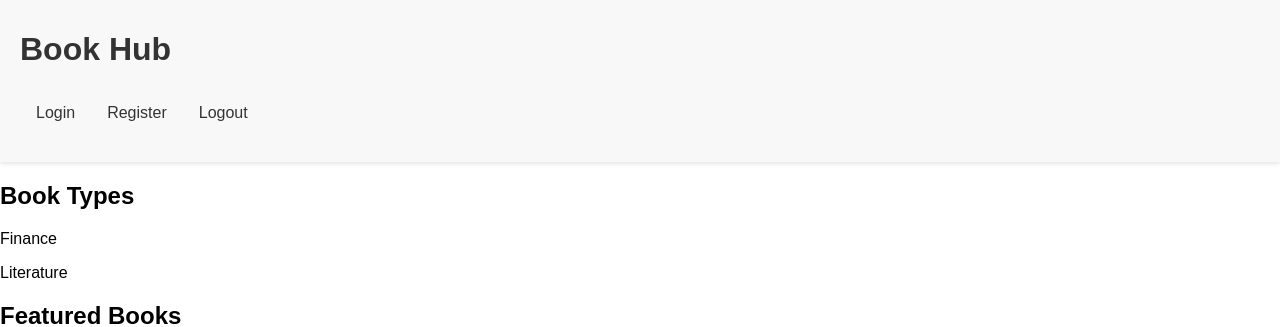
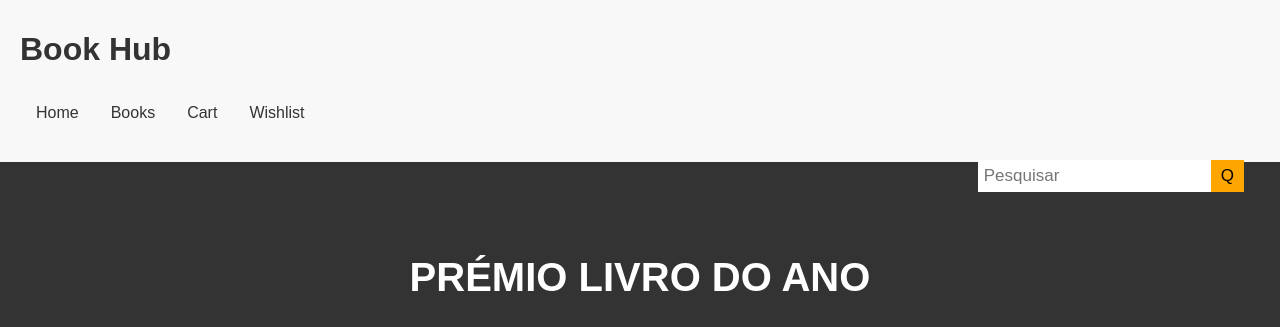
Before and after one commit to rodrigoaraujo9/online-store-in-php, a PHP site: page /mainpae.html in a window 1280 px wide. Shown: the top 327 px of the page. Run offline with PHP 8.4, Linux system fonts and the light colour scheme.

Commit message:
mais bonito

```diff
--- a/mainpae.html
+++ b/mainpae.html
@@ -1,51 +1,44 @@
 <!DOCTYPE html>
 <html lang="en">
 <head>
-    <link rel="stylesheet" href="style.css">
     <meta charset="UTF-8">
     <meta name="viewport" content="width=device-width, initial-scale=1.0">
-    <title>Vintage Books</title>
-    <link rel="stylesheet" href="style.css"> <!-- Link to your CSS file -->
+    <title>Book Hub</title>
+    <link rel="stylesheet" href="style.css">
 </head>
 <body>
     <header>
         <h1>Book Hub</h1>
         <nav>
             <ul>
-                <li><a href="login.html">Login</a></li>
-                <li><a href="register.html">Register</a></li>
-                <li><a href="logout.php">Logout</a></li> <!-- Handle logout functionality with PHP -->
+                <li><a href="#">Home</a></li>
+                <li><a href="#">Books</a></li>
+                <li><a href="#">Cart</a></li>
+                <li><a href="#">Wishlist</a></li>
+                <!-- Add additional nav items here -->
             </ul>
         </nav>
+        <div class="search-container">
+            <input type="text" placeholder="Pesquisar">
+            <button>Q</button>
+        </div>
     </header>
 
-    <section id="book-types">
-        <h2>Book Types</h2>
-        <div id="types">
-            <!-- Dynamically load book types here -->
-            <p>Finance</p>
-            <p>Literature</p>
-            <!-- Add more as needed -->
+    <div class="main-feature">
+        <h2>PRÉMIO LIVRO DO ANO</h2>
+        <p>Os melhores livros de 2023</p>
+        <!-- Add more content if needed -->
+    </div>
+
+    <div class="books-grid">
+        <!-- Repeat this div for each book, replacing # with book details -->
+        <div class="book-item">
+            <img src="#" alt="Book Name">
+            <p>Book Name</p>
+            <p>Author Name</p>
         </div>
-    </section>
-
-    <section id="featured-books">
-        <h2>Featured Books</h2>
-        <div class="book">
-            <img src="path/to/book/image.jpg" alt="Book Name">
-            <h3>Book Name</h3>
-            <p>Author: Author Name</p>
-            <p>Condition: New/Used</p>
-            <p>Publisher: Publisher Name</p>
-            <!-- Add more book details as needed -->
-        </div>
-        <!-- Repeat for more books -->
-    </section>
-
-    <aside id="wishlist">
-        <h2>My Wishlist</h2>
-        <!-- Wishlist items go here -->
-    </aside>
+        <!-- Add more book items here -->
+    </div>
 
     <footer>
         <p>&copy; 2024 Book Hub. All rights reserved.</p>
--- a/style.css
+++ b/style.css
@@ -57,7 +57,7 @@ nav ul li a:hover {
     padding: 6px 10px;
     margin-top: 8px;
     margin-right: 16px;
-    background: #orange;
+    background: orange;
     font-size: 17px;
     border: none;
     cursor: pointer;
```
Also changed, not shown: main2.html (added).
